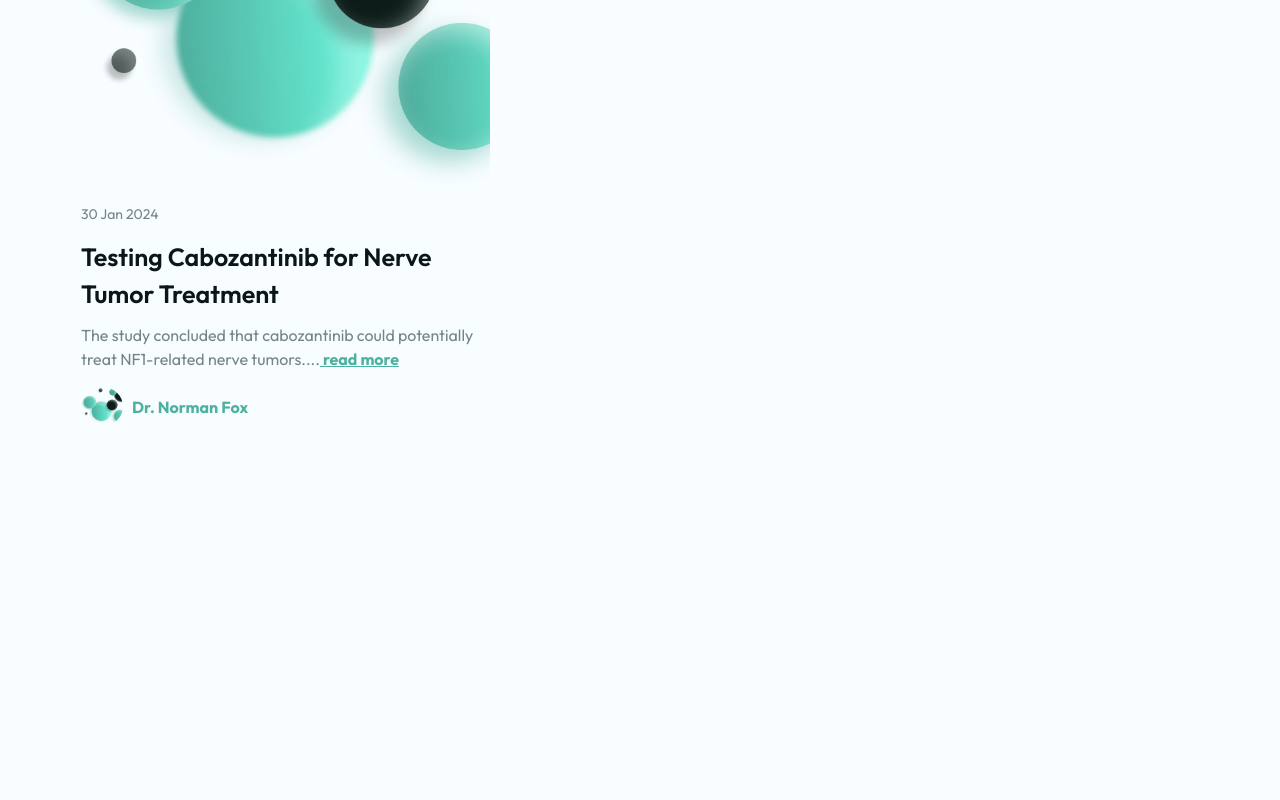
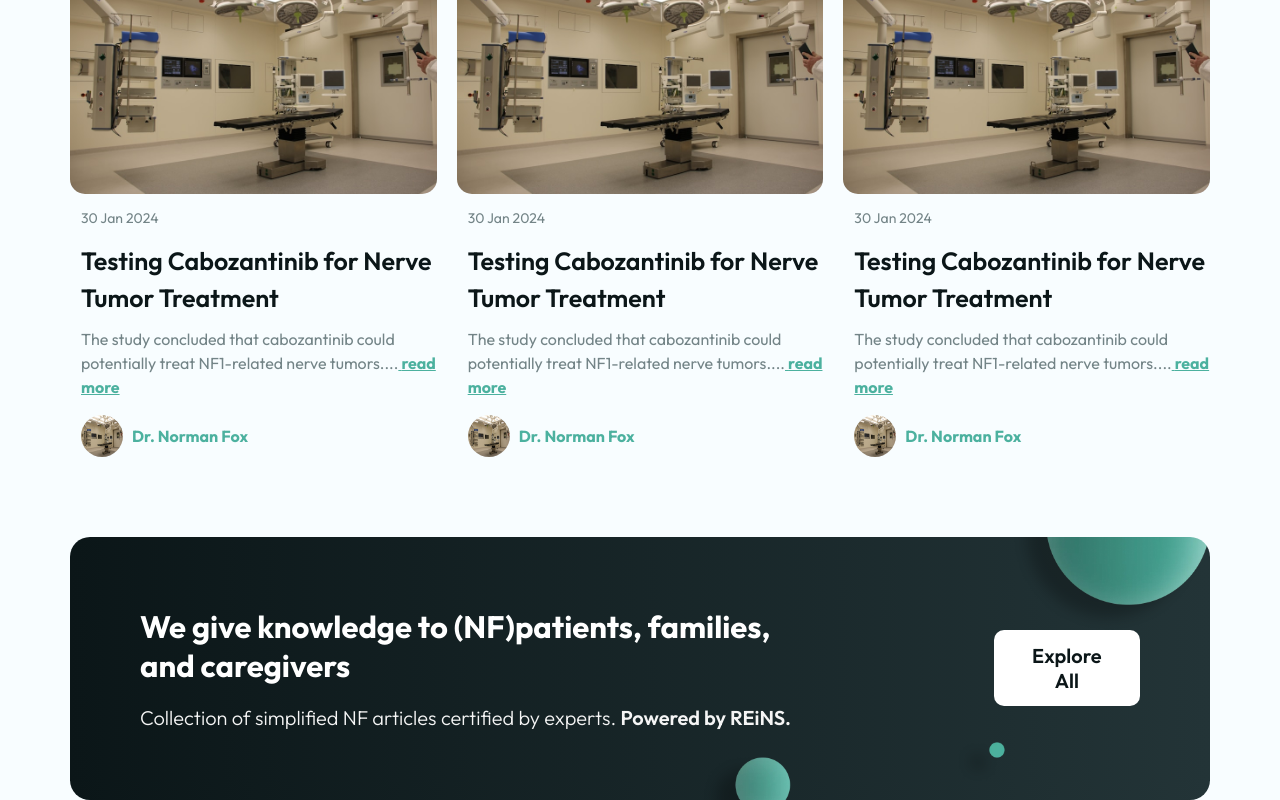
Before and after one commit to kyle94024/NFWebsite, a Next.js app: page / in a window 1280 px wide. Shown: the part 998-1798 px from the top of the page. Before the commit the page ends 1424 px from the top, so only its background shows below. Built offline with nearby package versions, Linux system fonts and the light colour scheme.

Commit message:
home cta 1

```diff
--- a/src/app/Home.scss
+++ b/src/app/Home.scss
@@ -105,4 +105,21 @@
             }
         }
     }
+
+    &__featured-articles {
+        padding-top: 8rem;
+        padding-bottom: 8rem;
+
+        & > .boxed {
+            display: flex;
+            flex-direction: column;
+            gap: 3rem;
+            align-items: flex-start;
+        }
+
+        &__list {
+            display: flex;
+            gap: 2rem;
+        }
+    }
 }
--- a/src/app/globals.css
+++ b/src/app/globals.css
@@ -147,6 +147,14 @@ body {
     font-weight: 400;
 }
 
+.w-500 {
+    font-weight: 500;
+}
+
+.w-600 {
+    font-weight: 600;
+}
+
 .w-700 {
     font-weight: 700;
 }
@@ -159,6 +167,10 @@ body {
 
 .color-green-dark {
     color: #3e5154;
+}
+
+.color-light-grey {
+    color: #f5f5f5;
 }
 
 /* utility classes */
@@ -192,6 +204,8 @@ body {
 
     text-decoration: none;
 
+    transition: all 0.2s;
+
     display: flex;
     align-items: center;
     justify-content: center;
@@ -213,11 +227,14 @@ body {
     color: #fff;
     border: 1px solid #0b1618;
 
-    transition: all 0.2s;
-
     &:hover {
         background-color: rgba(11, 22, 24, 0.9);
     }
+}
+
+.btn-primary-white {
+    background: #fff;
+    color: #0b1618;
 }
 
 .btn-outlined {
--- a/src/app/page.jsx
+++ b/src/app/page.jsx
@@ -5,11 +5,30 @@ import { Button } from "@/components/ui/button";
 import { Input } from "@/components/ui/input";
 import ArticleCard from "@/components/ArticleCard/ArticleCard";
 
-import img from "../assets/home/home-hero-illustration.webp";
+import img from "../assets/article-thumbnail.jpeg";
+import HomeServiceBanner from "@/components/HomeServiceBanner/HomeServiceBanner";
 
 // featured articles
 
 const articles = [
+    {
+        imageUrl: img,
+        date: "30 Jan 2024",
+        title: "Testing Cabozantinib for Nerve Tumor Treatment",
+        summary:
+            "The study concluded that cabozantinib could potentially treat NF1-related nerve tumors....",
+        authorImageUrl: img,
+        authorName: "Dr. Norman Fox",
+    },
+    {
+        imageUrl: img,
+        date: "30 Jan 2024",
+        title: "Testing Cabozantinib for Nerve Tumor Treatment",
+        summary:
+            "The study concluded that cabozantinib could potentially treat NF1-related nerve tumors....",
+        authorImageUrl: img,
+        authorName: "Dr. Norman Fox",
+    },
     {
         imageUrl: img,
         date: "30 Jan 2024",
@@ -89,6 +108,8 @@ export default function Home() {
 
                 <section className="home__featured-articles padding">
                     <div className="boxed">
+                        <h2 className="heading-tertiary">Featured Articles</h2>
+                        <div className="home__featured-articles__list">
                             {articles.map((article) => (
                                 <ArticleCard
                                     key={article.title}
@@ -101,6 +122,13 @@ export default function Home() {
                                 />
                             ))}
                         </div>
+                    </div>
+                </section>
+
+                <section className="home__cta-1 padding">
+                    <div className="boxed">
+                        <HomeServiceBanner />
+                    </div>
                 </section>
             </section>
         </main>
--- a/src/components/ArticleCard/ArticleCard.scss
+++ b/src/components/ArticleCard/ArticleCard.scss
@@ -56,6 +56,7 @@
 
     &__author-image {
         border-radius: 50%;
+        aspect-ratio: 1/1;
     }
 
     &__author-name {
--- /dev/null
+++ b/src/components/HomeServiceBanner/HomeServiceBanner.jsx
@@ -0,0 +1,21 @@
+import React from "react";
+import "./HomeServiceBanner.scss";
+
+function HomeServiceBanner() {
+    return (
+        <div className="service-banner">
+            <div className="service-banner__content">
+                <h2 className="heading-quaternary">
+                    We give knowledge to (NF)patients, families, and caregivers{" "}
+                </h2>
+                <p className="body-large color-light-grey w-300">
+                    Collection of simplified NF articles certified by experts.{" "}
+                    <span className="w-600 ">Powered by REiNS.</span>
+                </p>
+            </div>
+            <div className="btn btn-primary-white">Explore All</div>
+        </div>
+    );
+}
+
+export default HomeServiceBanner;
--- /dev/null
+++ b/src/components/HomeServiceBanner/HomeServiceBanner.scss
@@ -0,0 +1,27 @@
+.service-banner {
+    background: url("../../assets/home/home-cta-1-bg.webp"),
+        linear-gradient(90deg, #0b1618 0%, #233437 100%);
+    background-repeat: no-repeat;
+    background-size: contain;
+    background-position: top right;
+
+    padding: 7rem;
+    border-radius: 2rem;
+
+    display: flex;
+    align-items: center;
+    justify-content: space-between;
+    gap: 3rem;
+
+    &__content {
+        display: flex;
+        flex-direction: column;
+        gap: 2rem;
+
+        color: #fff;
+
+        & > .heading-quaternary {
+            width: 80%;
+        }
+    }
+}
```
Also changed, not shown: src/assets/article-thumbnail.jpeg (added), src/assets/home/home-cta-1-bg.webp (added). Lines whose indentation alone changed are shown as unchanged.
